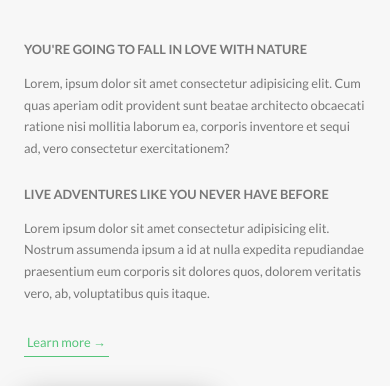
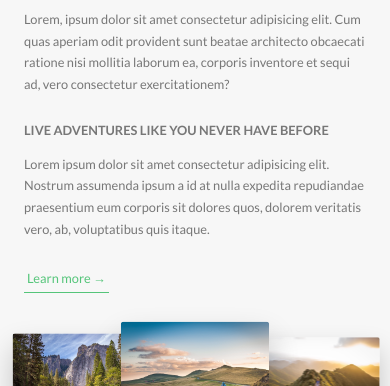
Before and after one commit to mokiong/Natours, a website: page index.html in a window 390 px wide. Shown: the part 926-1312 px from the top of the page. Drawn offline with Linux system fonts and the light colour scheme.

Commit message:
Update responsiveness of sections

```diff
--- a/sass/base/_utilities.scss
+++ b/sass/base/_utilities.scss
@@ -8,10 +8,18 @@
 
 .u-margin-bottom-medium {
     margin-bottom: 4rem !important;
+
+    @include respond(tab-port) {
+        margin-bottom: 3rem !important;
+    }
 }
 
 .u-margin-bottom-big {
     margin-bottom: 8rem !important;
+
+    @include respond(tab-port) {
+        margin-bottom: 5rem !important;
+    }
 }
 
 .u-margin-top-big {
--- a/sass/components/_compositions.scss
+++ b/sass/components/_compositions.scss
@@ -10,19 +10,43 @@
         transition: all 0.2s;
         outline-offset: 2rem;
 
+        @include respond(tab-port) {
+            float: left;
+            position: relative;
+            width: 33.333333%;
+            box-shadow: 0 1.5rem 3rem rgba($color-black, 0.2);
+        }
+
         &--p1 {
             left: 0;
             top: -2rem;
+
+            @include respond(tab-port) {
+                top: 0;
+                transform: scale(1.2);
+            }
         }
 
         &--p2 {
             right: 0;
             top: 2rem;
+
+            @include respond(tab-port) {
+                top: -1rem;
+                transform: scale(1.3);
+                z-index: 100;
+            }
         }
 
         &--p3 {
             left: 20%;
             top: 10rem;
+
+            @include respond(tab-port) {
+                left: 1rem;
+                top: 0;
+                transform: scale(1.1);
+            }
         }
 
         &:hover {
--- a/sass/components/_feature-box.scss
+++ b/sass/components/_feature-box.scss
@@ -6,6 +6,10 @@
     border-radius: 3px;
     box-shadow: 0 1.5rem 4rem rgba($color-black, 0.15);
     transition: transform 0.3s;
+
+    @include respond(tab-port) {
+        padding: 2rem;
+    }
 
     &__icon {
         font-size: 6rem;
@@ -17,6 +21,10 @@
         );
         -webkit-background-clip: text;
         color: transparent;
+
+        @include respond(tab-port) {
+            padding: 2rem;
+        }
     }
 
     &:hover {
--- a/sass/layout/_footer.scss
+++ b/sass/layout/_footer.scss
@@ -11,6 +11,10 @@
     &__logo-box {
         text-align: center;
         margin-bottom: 8rem;
+
+        @include respond(tab-port) {
+            margin-bottom: 6rem;
+        }
     }
 
     &__logo {
--- a/sass/pages/_home.scss
+++ b/sass/pages/_home.scss
@@ -2,6 +2,10 @@
     background-color: $color-grey-light-1;
     padding: 25rem 0;
     margin-top: -20vh;
+
+    @include respond(tab-port) {
+        padding: 20rem 0;
+    }
 }
 
 .section-features {
@@ -20,17 +24,29 @@
     & > * {
         transform: skewY(7deg);
     }
+
+    @include respond(tab-port) {
+        padding: 10rem 0;
+    }
 }
 
 .section-tours {
     background-color: $color-grey-light-1;
     padding: 25rem 0 15rem 0;
     margin-top: -12rem;
+
+    @include respond(tab-port) {
+        padding: 20rem 0 10rem 0;
+    }
 }
 
 .section-stories {
     position: relative;
     padding: 15rem 0;
+
+    @include respond(tab-port) {
+        padding: 10rem 0;
+    }
 }
 
 .section-book {
@@ -40,6 +56,10 @@
         $color-primary-light,
         $color-primary-dark
     );
+
+    @include respond(tab-port) {
+        padding: 10rem 0;
+    }
 }
 
 .book {
```
Also changed, not shown: css/style.css.
